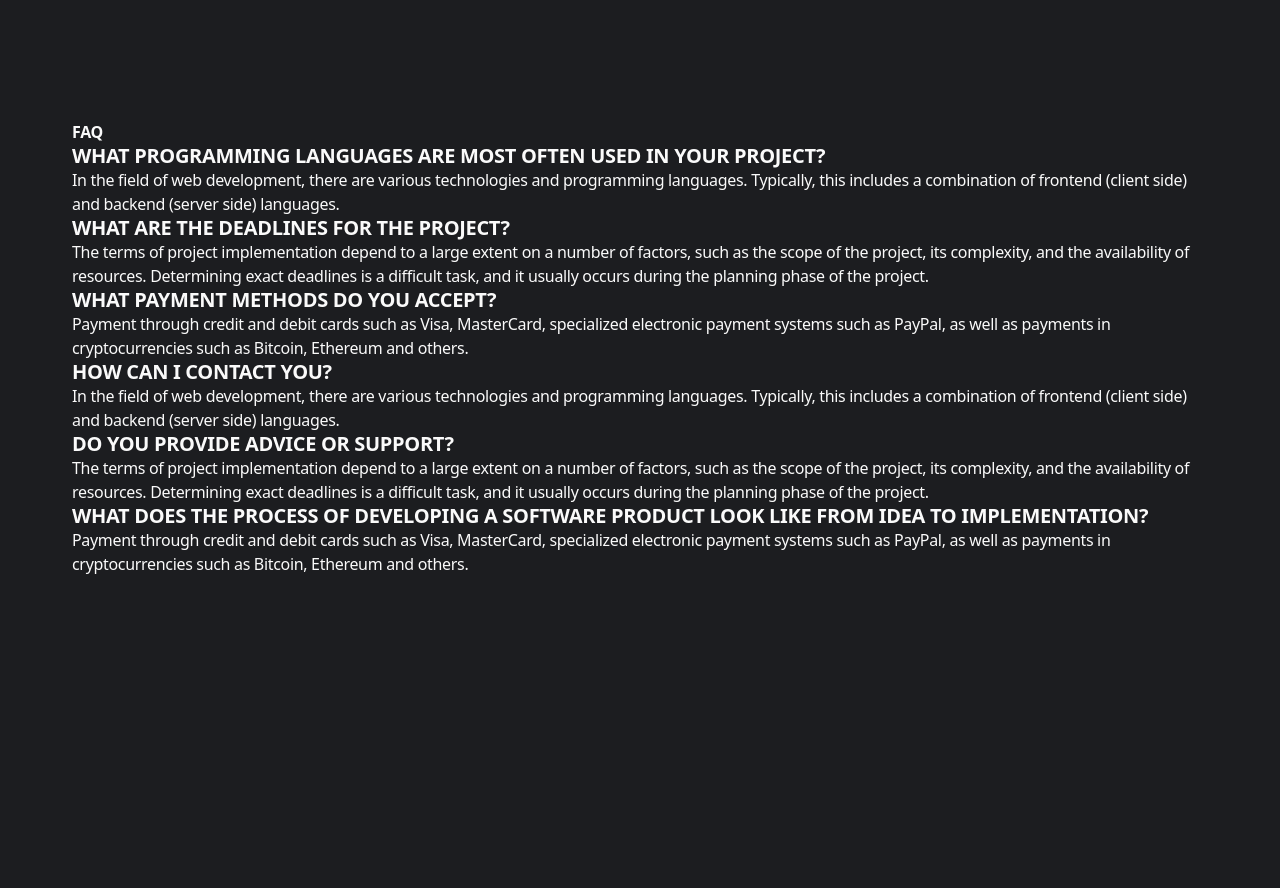
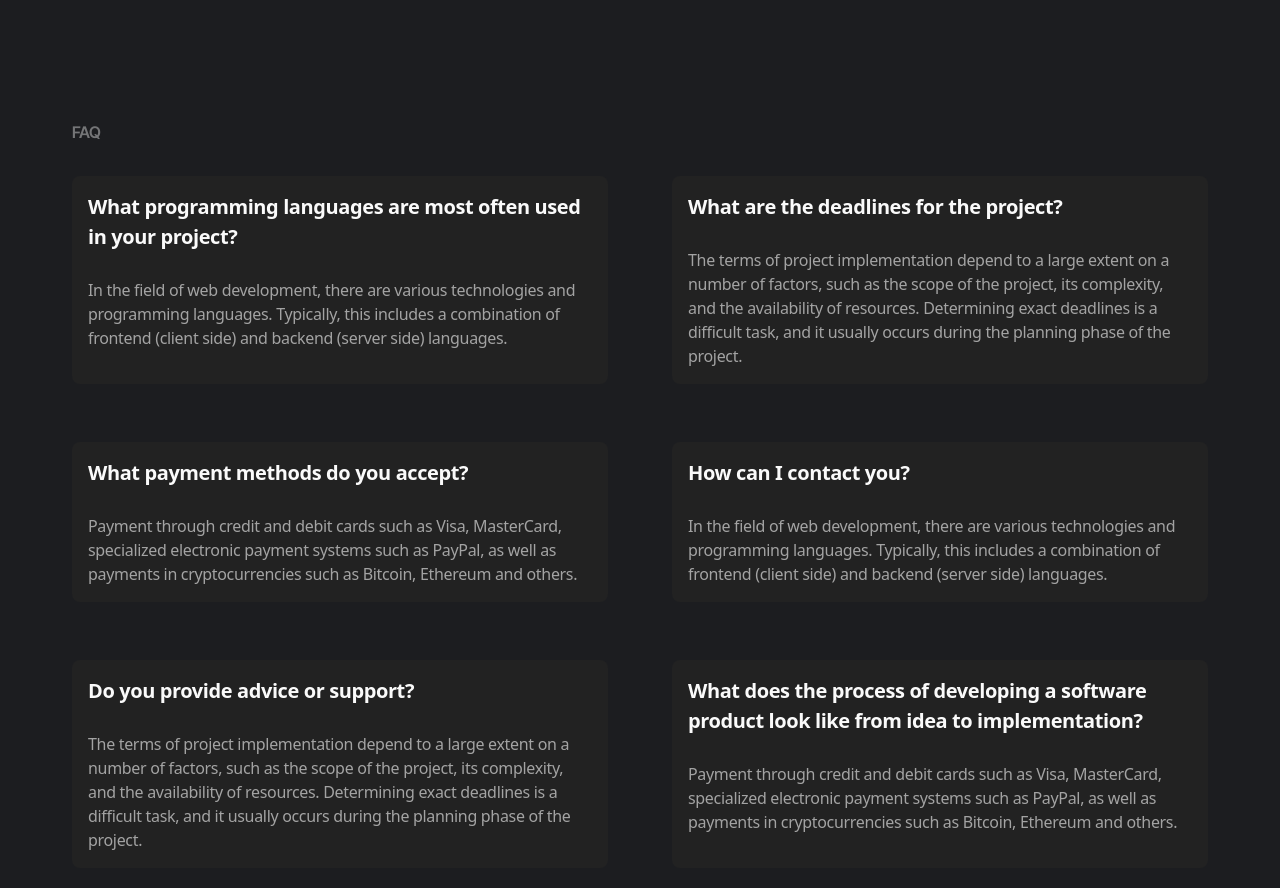
Before and after one commit to Halyna79/Code-Academy, a website built with Vite: page src/index.html in a window 1280 px wide. Shown: the part 1680-2568 px from the top of the page. Built offline with nearby package versions, Linux system fonts and the light colour scheme.

Commit message:
add solme styles

```diff
--- a/src/css/faq.css
+++ b/src/css/faq.css
@@ -1,5 +1,42 @@
-.qestion-as-asked{}
-.list-qestions{}
-.list-qestion-item{}
-.topik-qestion{}
-.questions{}
+.qestion-as-asked{
+    font-family: "Inter Tight", sans-serif;
+
+    font-weight: 600;
+    font-size: 16px;
+    line-height: 1.5;
+    letter-spacing: -0.02em;
+    color: rgba(250, 250, 250, 0.4);
+    margin-bottom: 32px;
+}
+.list-qestions{
+    display: flex;
+    flex-wrap: wrap;
+    column-gap: 64px;
+    row-gap: 58px;
+    justify-content: space-around;
+}
+.list-qestion-item{
+
+    width: calc(50% - 32px);
+    /* Дві колонки */
+    padding: 16px;
+    background: #222;
+    border-radius: 8px;
+    cursor: pointer;
+
+}
+.topik-qestion{
+    padding-bottom: 26px;
+    text-transform: none;
+    font-weight: 600;
+    font-size: 20px;
+    line-height: 1.5;
+    letter-spacing: -0.02em;
+}
+.questions{
+    font-weight: 500;
+    font-size: 16px;
+    line-height: 1.5;
+    letter-spacing: -0.02em;
+    color: rgba(250, 250, 250, 0.6);
+}
--- a/src/partials/faq.html
+++ b/src/partials/faq.html
@@ -3,9 +3,9 @@
     <h2 class="qestion-as-asked">FAQ</h2>
     <ul class="list-qestions">
       <li class="list-qestion-item">
-        <h3 class="topik-qestion">
+        <h2 class="topik-qestion">
           What programming languages are most often used in your project?
-        </h3>
+        </h2>
         <p class="questions">
           In the field of web development, there are various technologies and
           programming languages. Typically, this includes a combination of
```
